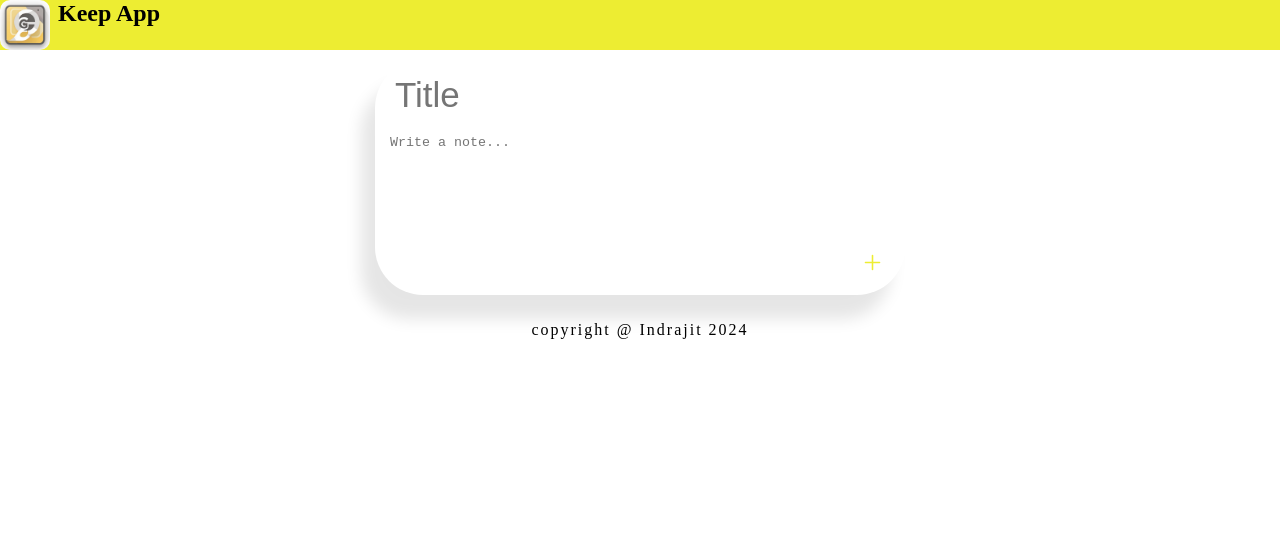
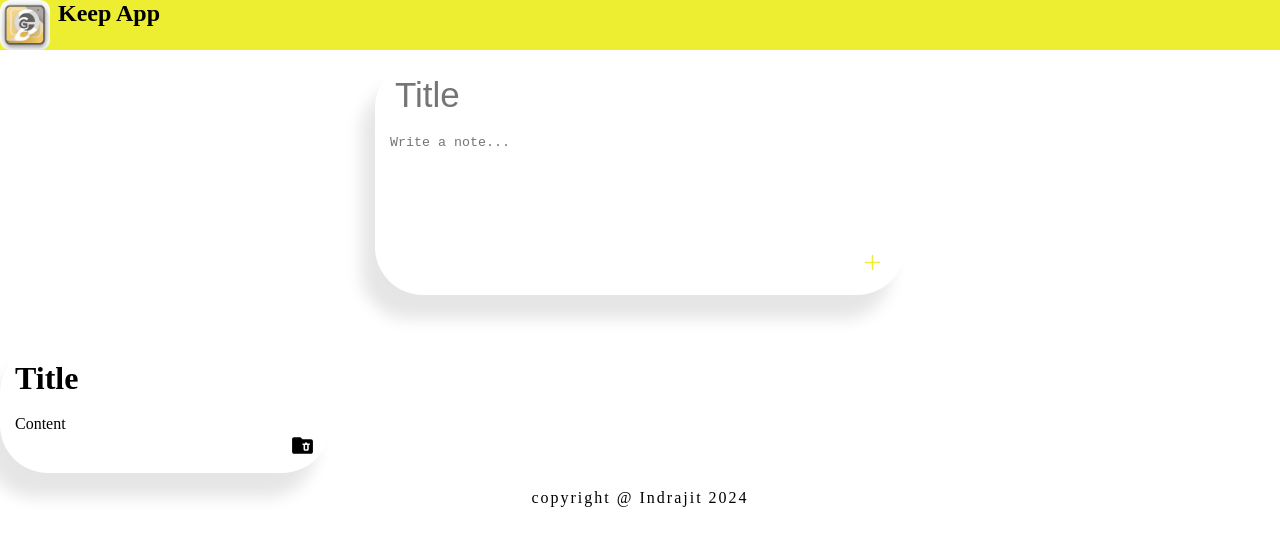
Before and after one commit to Arijitttt/keep-app, a React (Vite) app: page / in a window 1280 px wide. Shown: the top 546 px of the page. Built offline with nearby package versions, Linux system fonts and the light colour scheme.

Commit message:
child ui added

```diff
--- a/src/App.jsx
+++ b/src/App.jsx
@@ -5,6 +5,7 @@ import './App.css'
 import Header from './Header/Header'
 import Footer from './Footer/Footer'
 import CreateNote from './CreateNote/CreateNote'
+import Note from './Note/Note'
 
 function App() {
   const [count, setCount] = useState(0)
@@ -13,7 +14,9 @@ function App() {
     <>
      <Header/>
      <CreateNote/>
+     <Note/>
      <Footer/>
+
     </>
   )
 }
--- /dev/null
+++ b/src/Note/Note.jsx
@@ -0,0 +1,19 @@
+import React from 'react'
+import { MdFolderDelete } from "react-icons/md";
+import './note.css'
+export default function Note() {
+  return (
+    <>
+      <div className="note">
+        <h1>Title</h1>
+        <br />
+        <p>Content</p>
+        <button className='btn'>
+        <MdFolderDelete className='deleteIcon'/>
+        </button>
+
+
+      </div>
+    </>
+  )
+}
--- /dev/null
+++ b/src/Note/note.css
@@ -0,0 +1,34 @@
+.note{
+    display: flex;
+    flex-direction: column;
+    justify-content: flex-start;
+    width: 300px;
+    height: auto;
+    margin: 10px auto;
+    box-shadow: -14px 24px 16px 0px rgba(0,0,0,0.1);
+    padding: 15px;
+    border-radius: 3em;
+    margin: 0;
+    margin-top: 50px;
+}
+.note button{
+    outline: none;
+    border: none;
+    background-color: transparent;
+    cursor: pointer;
+    display: flex;
+    align-items: center;
+    justify-content: flex-end;
+    font-size: 25px;
+    transition: all 0.3s ease;
+}
+.note button:focus{
+    font-size: 30px;
+    outline: none;
+    border: none;
+}
+.note button:hover{
+    font-size: 30px;
+    outline: none;
+    border: none;
+}
```
